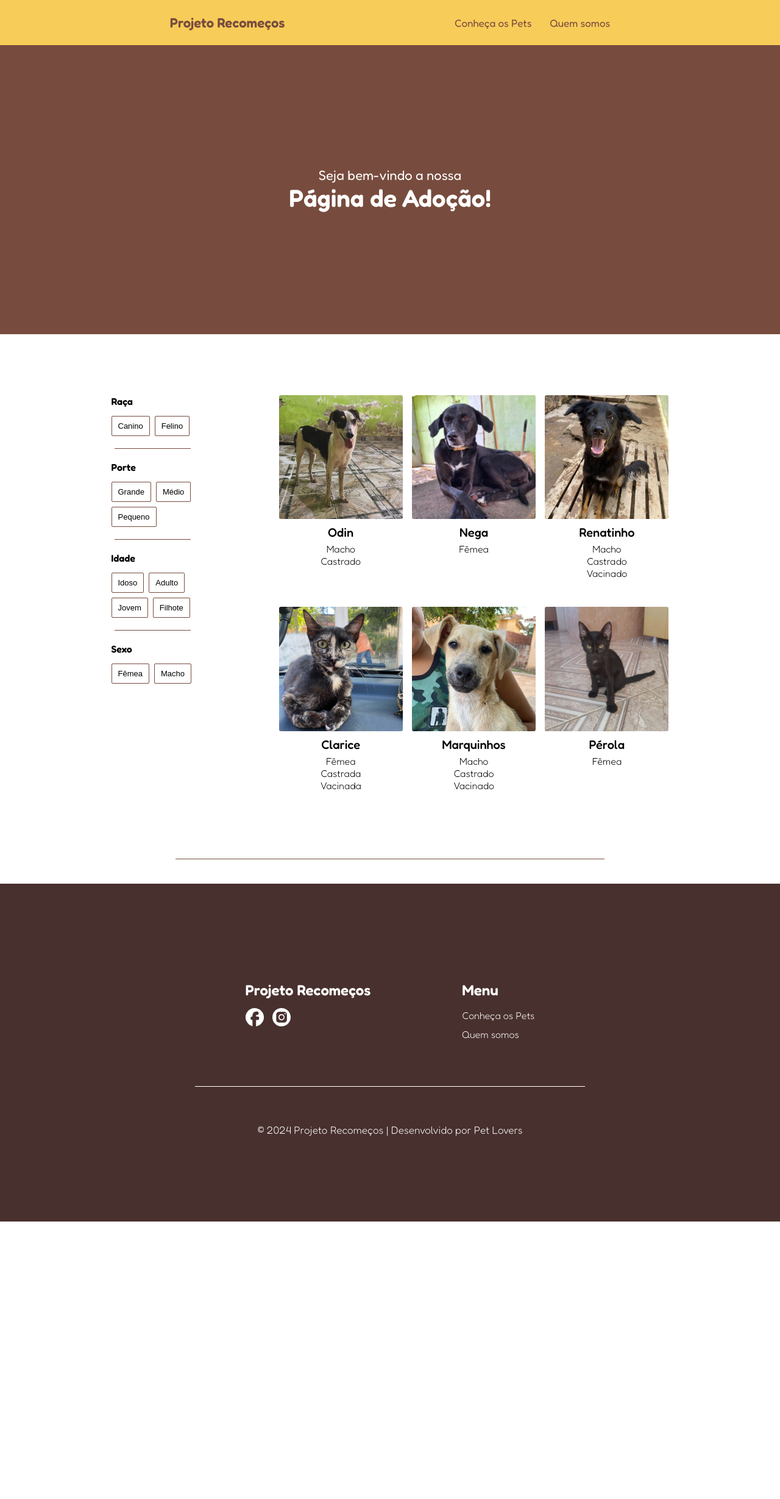
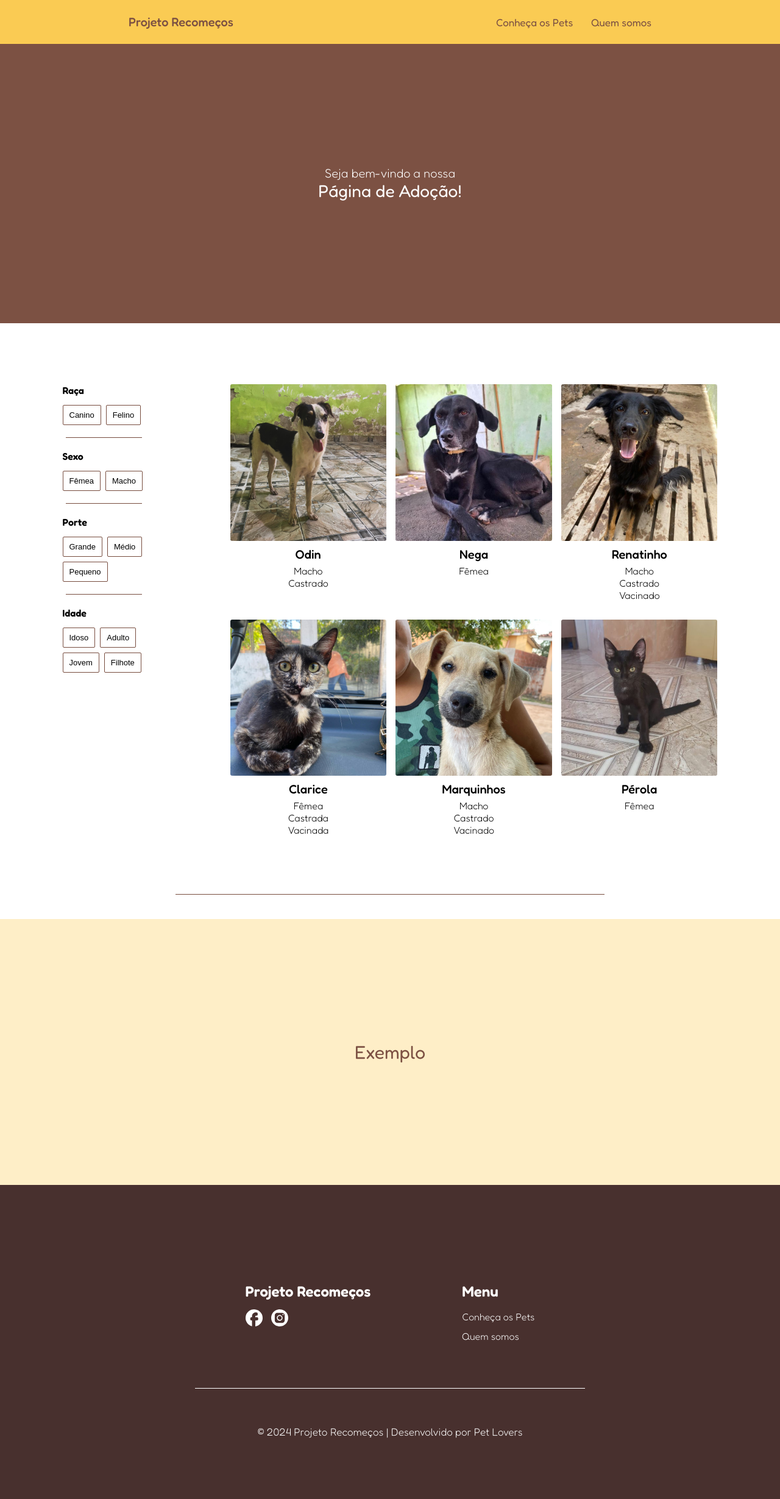
Before and after one commit to ThiagoRAlmeida2/ProjetoONG, a PHP site: page /pets.php in a window 1280 px wide. Shown: the whole page at 61% size. Before the commit the page ends 2003 px from the top, so only its background shows below. Run offline with PHP 8.4, Linux system fonts and the light colour scheme.

Commit message:
mais catálogo finalizadol.

```diff
--- a/src/css/footer.css
+++ b/src/css/footer.css
@@ -6,7 +6,7 @@ footer {
     justify-items: center;
     justify-content: center;
 
-    padding: 160px 0 120px 0;
+    padding: 160px 0 80px 0;
     margin: 0;
 
     top: 100%;
@@ -41,7 +41,8 @@ footer section div h2 {
 
 /* DIV DE REDES SOCIAIS NO FOOTER */
 .footer-social img {
-    width: 30px;
+    color: #fff;
+    width: 28px;
     margin-right: 10px;
     cursor: pointer;
 }
@@ -49,7 +50,6 @@ footer section div h2 {
 .footer-social img:hover {
     filter: brightness(0.75);
     transition: 0.15s;
-    transform: scale(0.95);
 }
 
 /* DIV DE MENU NO FOOTER */
@@ -82,7 +82,6 @@ footer section div h2 {
 .footer-menu div ul li:hover {
     filter: brightness(0.75);
     transition: 0.15s;
-    transform: scale(1.05);
 }
 
 /* LINHA DIVISÓRIA ENTRE OS LINKS E O COPY */
--- a/src/css/header.css
+++ b/src/css/header.css
@@ -1,6 +1,6 @@
 
 header {
-    background-color: #F8CC59;
+    background-color: #facb53;
 
     width: 100%;
     position: relative;
@@ -11,19 +11,19 @@ header {
     justify-content: space-evenly;
     display: flex;
     align-items: center;
+    gap: 220px;
 }
 
 header h2 {
-    color: #774C3E;
+    color: #7c5143;
 
-    font-weight: 600;
-    font-size: 22px;
+    font-weight: 500;
+    font-size: 20px;
     cursor: pointer;
 }
-
 header h2:hover {
-    transition: 0.25s;
-    opacity: 0.75;
+    transform: scale(0.95);
+    transition: 0.2s;
 }
 
 nav {
@@ -37,7 +37,7 @@ nav ul {
 }
 
 nav ul li {
-    color: #774C3E;
+    color: #7c5143;
 
     font-weight: 400;
     text-decoration: none;
@@ -45,6 +45,6 @@ nav ul li {
 }
 
 nav ul li:hover {
-    transition: 0.15s;
-    opacity: 0.75;
+    transform: scale(0.95);
+    transition: 0.2s;
 }
--- a/src/css/pets.css
+++ b/src/css/pets.css
@@ -6,10 +6,7 @@ main {
     align-items: center;
 }
 
-.bemVindo {
-    background-color: #774C3E;
-    color: #FFF;
-
+.container {
     text-align: center;
     padding: 200px 0;
     width: 100%;
@@ -19,14 +16,19 @@ main {
     justify-content: space-around;
 }
 
-.bemVindo p {
-    font-size: 22px;
-    font-weight: 400;
+#bemVindo {
+    background-color: #7c5143;
+    color: #FFF;
 }
 
-.bemVindo h1 {
-    font-size: 40px;
-    font-weight: 600;
+#bemVindo p {
+    font-size: 20px;
+    font-weight: 300;
+}
+
+#bemVindo h1 {
+    font-size: 28px;
+    font-weight: 400;
 }
 
 .section-pets {
@@ -104,7 +106,7 @@ main {
     grid-template-columns: repeat(auto-fill, minmax(200px, 1fr));
 
     width: 50%;
-    min-width: 500px;
+    min-width: 800px;
     gap: 15px;
 }
 
@@ -116,7 +118,7 @@ main {
     gap: 10px;
 
     height: fit-content;
-    padding-bottom: 30px;
+    padding-bottom: 15px;
 }
 
 .img-box {
@@ -161,3 +163,13 @@ main {
     width: 55%;
     margin: 40px auto 40px auto;
 }
+
+#exemplo {
+    background-color: #FEEEC7;
+}
+
+#exemplo h1 {
+    color: #7c5143;
+    font-weight: 400;
+    font-size: 30px;
+}
--- a/src/pets.php
+++ b/src/pets.php
@@ -4,7 +4,7 @@
 <?php include 'Componentes/header.php'; ?>
 
     <main>
-        <div class="bemVindo">
+        <div class="container" id="bemVindo">
             <p>Seja bem-vindo a nossa</p>
             <h1>Página de Adoção!</h1>
         </div>
@@ -18,6 +18,17 @@
                     <div>
                         <button class="btn-filtro" data-raca="Canino">Canino</button>
                         <button class="btn-filtro" data-raca="Felino">Felino</button>
+                    </div>
+                </div>
+
+                <hr>
+
+                <div class="filtro">
+                    <h3>Sexo</h3>
+
+                    <div>
+                        <button class="btn-filtro" data-sexo="Fêmea">Fêmea</button>
+                        <button class="btn-filtro" data-sexo="Macho">Macho</button>
                     </div>
                 </div>
 
@@ -45,17 +56,6 @@
                         <button class="btn-filtro" data-idade="Filhote" alt="menos de 5 anos">Filhote</button>
                     </div>
                 </div>
-
-                    <hr>
-
-                <div class="filtro">
-                    <h3>Sexo</h3>
-
-                    <div>
-                        <button class="btn-filtro" data-sexo="Fêmea">Fêmea</button>
-                        <button class="btn-filtro" data-sexo="Macho">Macho</button>
-                    </div>
-                </div>
             </section>
 
             <section class="catalogo-pets" id="catalogo-pets">
@@ -64,6 +64,9 @@
 
         <hr class="pets-line">
 
+        <div class="container" id="exemplo">
+            <h1>Exemplo</h1>
+        </div>
     </main>
 
     <script src="./JavaScript/pets.js"></script>
```
Also changed, not shown: src/JavaScript/catalogoPets.js (+29 -12 lines).
